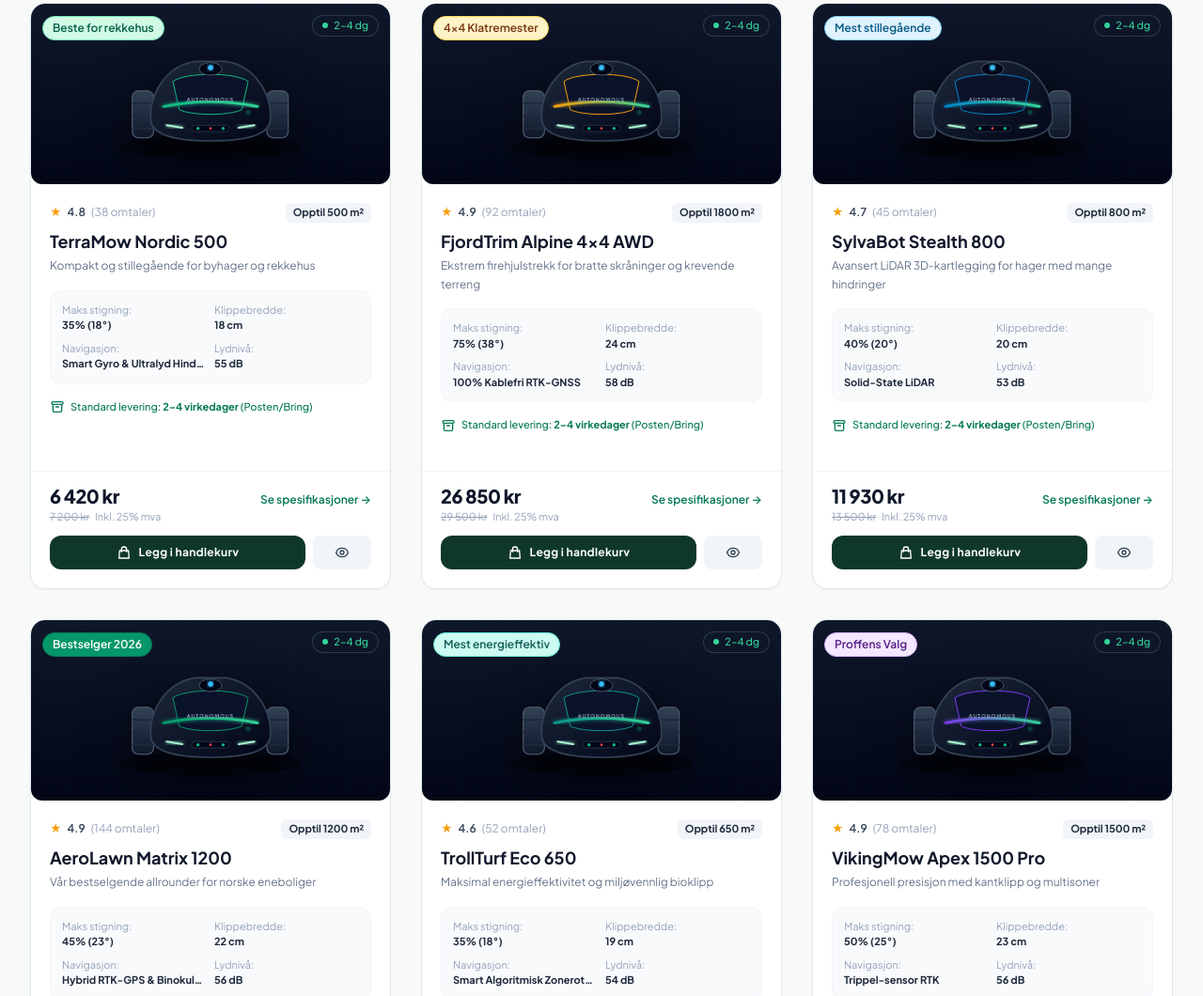
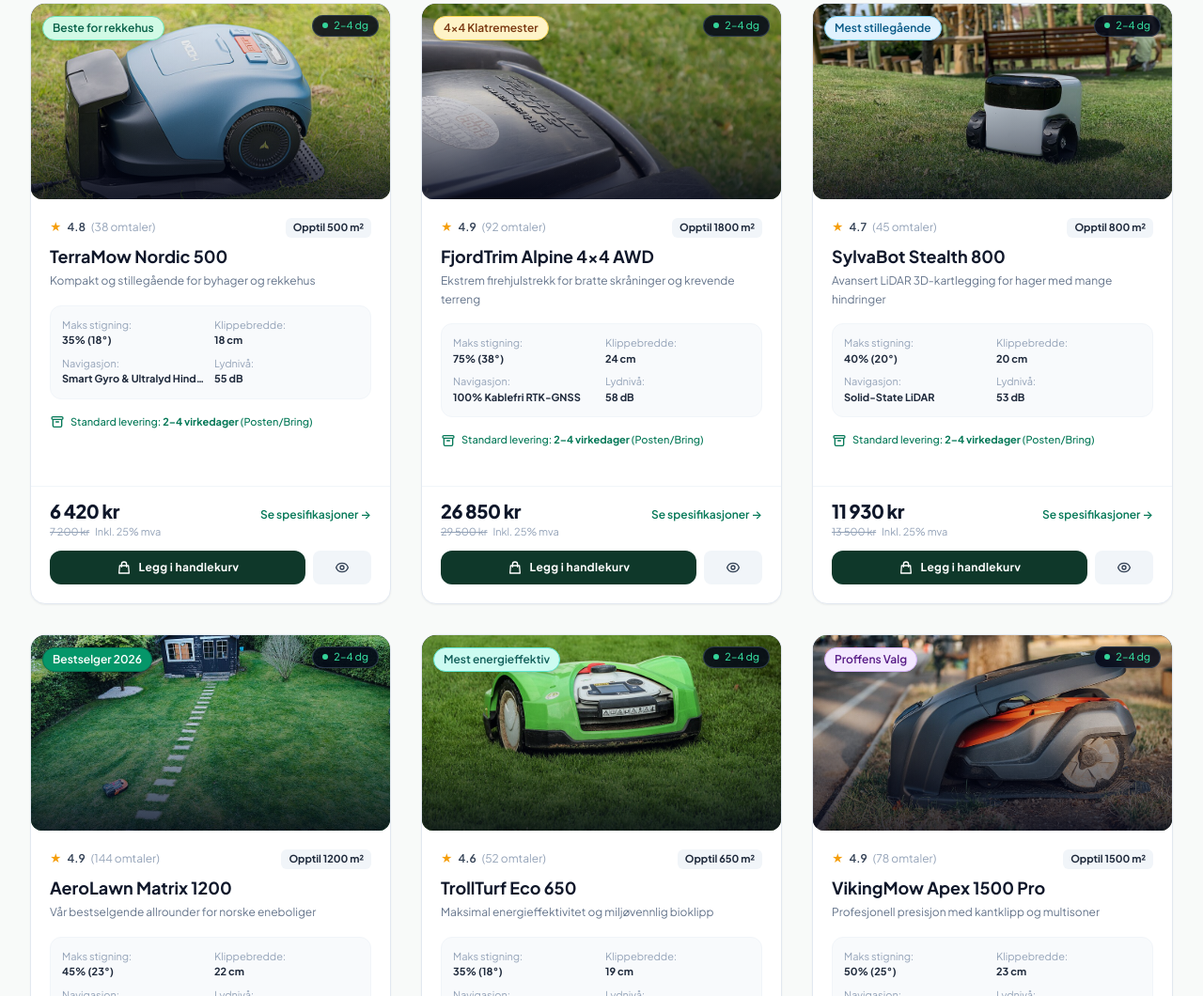
Before and after one commit to katanazoro985-star/nordicmow-norge, a plain HTML site: page index.html in a window 1280 px wide. Shown: the part 1740-2800 px from the top of the page at 94% size. Drawn offline with nearby package versions, Linux system fonts and the light colour scheme.

Commit message:
Add files via upload

```diff
--- a/app.js
+++ b/app.js
@@ -33,6 +33,7 @@ const PRODUCTS = [
     badge: 'Beste for rekkehus',
     badgeColor: 'bg-emerald-100 text-emerald-800 border-emerald-300',
     colorHex: '#10B981',
+    image: 'images/mower-1.jpg',
     description: 'En smidig og ekstremt stillegående robotklipper tilpasset mindre gressplener opptil 500 m². Utstyrt med nattklipp-modus og automatisk regnsensor som sikrer feilfritt klipperesultat i all slags norsk sommervær.',
     features: [
       'Ultrastillegående børsteløs motor (55 dB)',
@@ -65,6 +66,7 @@ const PRODUCTS = [
     badge: '4x4 Klatremester',
     badgeColor: 'bg-amber-100 text-amber-900 border-amber-300',
     colorHex: '#F59E0B',
+    image: 'images/mower-2.jpg',
     description: 'Utviklet spesielt for kupert norsk vestland- og fjellandskap. Med individuell 4x4-hjulsdrift forserer FjordTrim Alpine stigninger på inntil 75% (38°) uten å skli. Helt uten behov for kantledning!',
     features: [
       'Ekte All-Wheel Drive (AWD) klatresystem',
@@ -97,6 +99,7 @@ const PRODUCTS = [
     badge: 'Mest stillegående',
     badgeColor: 'bg-sky-100 text-sky-800 border-sky-300',
     colorHex: '#0284C7',
+    image: 'images/mower-3.jpg',
     description: 'SylvaBot Stealth 800 skanner plenen med militærklasse 3D-LiDAR 30 ganger i sekundet. Den unngår automatisk leker, hagemøbler, pinnsvin og kjæledyr – millimeterpresisjon uten behov for kabler.',
     features: [
       '3D LiDAR navigasjon som fungerer like godt i mørket',
@@ -129,6 +132,7 @@ const PRODUCTS = [
     badge: 'Bestselger 2026',
     badgeColor: 'bg-emerald-600 text-white border-emerald-700',
     colorHex: '#059669',
+    image: 'images/mower-4.jpg',
     description: 'Norges mest populære robotklipper i premiumklassen. Kombinerer satellitt-RTK med doble AI-kameraer som gjør at den aldri mister signalet, selv under store furutrær eller nær høye vegger.',
     features: [
       'Dobbelt kamerasystem med aktiv nattsyn-belysning',
@@ -161,6 +165,7 @@ const PRODUCTS = [
     badge: 'Mest energieffektiv',
     badgeColor: 'bg-teal-100 text-teal-800 border-teal-300',
     colorHex: '#0D9488',
+    image: 'images/mower-5.jpg',
     description: 'En økonomisk og miljøvennlig klipper med avansert mikrogjødslingsteknologi. Finhakker gresset til naturlig næring for plenen, reduserer mose og holder plenen dypgrønn gjennom hele sesongen.',
     features: [
       'Optimalisert lavforbruk-motor (kun 8 kWh per måned)',
@@ -193,6 +198,7 @@ const PRODUCTS = [
     badge: 'Proffens Valg',
     badgeColor: 'bg-purple-100 text-purple-900 border-purple-300',
     colorHex: '#7C3AED',
+    image: 'images/mower-6.jpg',
     description: 'Apex 1500 Pro er bygget for finskårne plener med høye krav. Den patenterte Cut-To-Edge teknologien klipper helt inntil murer og bedkanter, så du slipper å bruke kanttrimmer manuelt.',
     features: [
       'Cut-To-Edge sidesentrert klippesystem',
@@ -225,6 +231,7 @@ const PRODUCTS = [
     badge: 'Ekstrem Kapasitet',
     badgeColor: 'bg-slate-900 text-emerald-400 border-slate-700',
     colorHex: '#1E293B',
+    image: 'images/mower-7.jpg',
     description: 'Et kraftverk av en robotklipper for herregårder, bedriftsområder og store hageanlegg. Med 32 cm dobbel klippeskive og kraftige børsteløse motorer klipper den inntil 3 000 m² på rekordtid.',
     features: [
       'Dobbelt klippeaggregat på 32 cm',
@@ -257,6 +264,7 @@ const PRODUCTS = [
     badge: 'Beste Pris',
     badgeColor: 'bg-blue-100 text-blue-900 border-blue-300',
     colorHex: '#2563EB',
+    image: 'images/mower-8.jpg',
     description: 'Enkel, pålitelig og rimelig kvalitetsklipper for deg som bare vil ha en velstelt plen uten kompliserte innstillinger. Pakk ut, koble til, og la PolarGlide gjøre jobben.',
     features: [
       'Ett-trykks hurtigstart på klipperen',
@@ -289,6 +297,7 @@ const PRODUCTS = [
     badge: 'Trygg for kjæledyr',
     badgeColor: 'bg-rose-100 text-rose-900 border-rose-300',
     colorHex: '#E11D48',
+    image: 'images/mower-9.jpg',
     description: 'AuroraView 1000 er utstyrt med en nevral AI-prosessor trent på over 200 000 hageobjekter. Den gjenkjenner og svinger trygt unna leker, hageslanger, hunder, katter og sovende pinnsvin.',
     features: [
       'Sanntids AI-klassifisering av hindringer',
@@ -321,6 +330,7 @@ const PRODUCTS = [
     badge: 'Bygget for Norge',
     badgeColor: 'bg-emerald-800 text-emerald-100 border-emerald-600',
     colorHex: '#064E3B',
+    image: 'images/mower-10.jpg',
     description: 'Spesialkonstruert for å mestre vått norsk gress som tetter vanlige klippere. Med rustfrie komponenter, flytende klippedekk og ekstra dreiemoment takler Fjell 2200 grovt gress og ujevn torv med glans.',
     features: [
       'Selvrensende klippedekk som hindrer oppsamling av vått gress',
@@ -352,104 +362,32 @@ const state = {
   lang: 'no' // 'no' or 'en'
 };
 
-// 3. SVG GENERATOR FOR ROBOT LAWN MOWERS
-// Generates sleek, futuristic, high-tech robot lawn mower illustrations
+// 3. VISUAL RENDERER FOR ROBOT LAWN MOWERS (REAL PRODUCT PHOTOS)
 function renderMowerSVG(product, isDetail = false) {
-  const size = isDetail ? 'w-full h-72' : 'w-full h-48';
+  const heightClass = isDetail ? 'h-72' : 'h-52';
   return `
-    <div class="${size} flex items-center justify-center p-4 relative overflow-hidden bg-gradient-to-b from-slate-900 to-slate-950 rounded-xl">
-      <!-- Ambient Glow Behind Mower -->
-      <div class="absolute inset-0 bg-radial from-emerald-500/20 via-transparent to-transparent opacity-60"></div>
+    <div class="w-full ${heightClass} relative overflow-hidden bg-slate-900 rounded-xl group/photo">
+      <!-- Real High-Resolution Product Photo -->
+      <img
+        src="${product.image}"
+        alt="${product.name}"
+        class="w-full h-full object-cover object-center transition-transform duration-700 ease-out group-hover/photo:scale-108"
+        loading="lazy"
+        onerror="this.onerror=null; this.src='https://images.unsplash.com/photo-1558904541-efa8c4a08931?auto=format&fit=crop&w=800&q=80';"
+      />
 
-      <!-- Tech Grid Lines -->
-      <svg class="absolute inset-0 w-full h-full opacity-10 pointer-events-none" xmlns="http://www.w3.org/2000/svg">
-        <defs>
-          <pattern id="grid-${product.id}" width="20" height="20" patternUnits="userSpaceOnUse">
-            <path d="M 20 0 L 0 0 0 20" fill="none" stroke="#10B981" stroke-width="0.5"/>
-          </pattern>
-        </defs>
-        <rect width="100%" height="100%" fill="url(#grid-${product.id})" />
-      </svg>
-
-      <!-- Sleek Robot Mower Vector -->
-      <svg viewBox="0 0 400 240" class="w-full h-full max-h-56 filter drop-shadow-[0_15px_25px_rgba(0,0,0,0.6)] transition-transform duration-500 hover:scale-105" xmlns="http://www.w3.org/2000/svg">
-        <defs>
-          <linearGradient id="bodyGrad-${product.id}" x1="0%" y1="0%" x2="100%" y2="100%">
-            <stop offset="0%" stop-color="#1E293B"/>
-            <stop offset="50%" stop-color="#0F172A"/>
-            <stop offset="100%" stop-color="#020617"/>
-          </linearGradient>
-          <linearGradient id="accentGrad-${product.id}" x1="0%" y1="0%" x2="100%" y2="0%">
-            <stop offset="0%" stop-color="${product.colorHex}"/>
-            <stop offset="100%" stop-color="#34D399"/>
-          </linearGradient>
-          <linearGradient id="wheelGrad" x1="0%" y1="0%" x2="0%" y2="100%">
-            <stop offset="0%" stop-color="#334155"/>
-            <stop offset="100%" stop-color="#0F172A"/>
-          </linearGradient>
-          <filter id="glow-${product.id}" x="-20%" y="-20%" width="140%" height="140%">
-            <feGaussianBlur stdDeviation="3" result="blur"/>
-            <feComposite in="SourceGraphic" in2="blur" operator="over"/>
-          </filter>
-        </defs>
-
-        <!-- Shadow on Grass -->
-        <ellipse cx="200" cy="205" rx="145" ry="18" fill="#000000" opacity="0.45"/>
-
-        <!-- Rear Wheels (Large All-Terrain) -->
-        <g id="wheels">
-          <!-- Left Rear Wheel -->
-          <rect x="75" y="115" width="34" height="75" rx="10" fill="url(#wheelGrad)" stroke="#475569" stroke-width="2"/>
-          <line x1="75" y1="135" x2="109" y2="135" stroke="#1E293B" stroke-width="3"/>
-          <line x1="75" y1="155" x2="109" y2="155" stroke="#1E293B" stroke-width="3"/>
-          <line x1="75" y1="175" x2="109" y2="175" stroke="#1E293B" stroke-width="3"/>
-
-          <!-- Right Rear Wheel -->
-          <rect x="290" y="115" width="34" height="75" rx="10" fill="url(#wheelGrad)" stroke="#475569" stroke-width="2"/>
-          <line x1="290" y1="135" x2="324" y2="135" stroke="#1E293B" stroke-width="3"/>
-          <line x1="290" y1="155" x2="324" y2="155" stroke="#1E293B" stroke-width="3"/>
-          <line x1="290" y1="175" x2="324" y2="175" stroke="#1E293B" stroke-width="3"/>
-        </g>
-
-        <!-- Main Aerodynamic Body Chassis -->
-        <path d="M 105 165 C 100 120, 130 75, 175 68 L 225 68 C 270 75, 300 120, 295 165 C 290 185, 260 195, 200 195 C 140 195, 110 185, 105 165 Z" fill="url(#bodyGrad-${product.id})" stroke="#334155" stroke-width="2.5"/>
-
-        <!-- Top Hood Aero Wing -->
-        <path d="M 140 100 C 160 85, 240 85, 260 100 L 250 145 C 230 155, 170 155, 150 145 Z" fill="#0B132B" stroke="${product.colorHex}" stroke-width="1.5"/>
-
-        <!-- Dynamic Accent Racing Stripes -->
-        <path d="M 125 140 Q 200 125 275 140" fill="none" stroke="url(#accentGrad-${product.id})" stroke-width="4" stroke-linecap="round" filter="url(#glow-${product.id})"/>
-
-        <!-- LiDAR / Vision Dome on Top -->
-        <ellipse cx="200" cy="80" rx="18" ry="10" fill="#020617" stroke="#475569" stroke-width="1.5"/>
-        <circle cx="200" cy="78" r="4" fill="#38BDF8" filter="url(#glow-${product.id})"/>
-
-        <!-- Front Ultrasonic & AI Optical Camera Bar -->
-        <rect x="170" y="170" width="60" height="10" rx="5" fill="#020617" stroke="#334155" stroke-width="1"/>
-        <circle cx="180" cy="175" r="2.5" fill="#10B981"/>
-        <circle cx="200" cy="175" r="2" fill="#EF4444"/>
-        <circle cx="220" cy="175" r="2.5" fill="#10B981"/>
-
-        <!-- Headlight LED Bars (Nordic Night Vision) -->
-        <path d="M 130 170 L 155 174" stroke="#A7F3D0" stroke-width="3" stroke-linecap="round" filter="url(#glow-${product.id})"/>
-        <path d="M 270 170 L 245 174" stroke="#A7F3D0" stroke-width="3" stroke-linecap="round" filter="url(#glow-${product.id})"/>
-
-        <!-- Power / Status Indicator -->
-        <circle cx="200" cy="115" r="3" fill="#10B981" class="pulse-dot"/>
-
-        <!-- Model Subtitle Tag on Body -->
-        <text x="200" y="132" font-family="'Plus Jakarta Sans', sans-serif" font-size="8" font-weight="700" fill="#94A3B8" text-anchor="middle" letter-spacing="1.5">AUTONOMOUS</text>
-      </svg>
+      <!-- Subtle Dark Vignette & Tech Gradient Overlay -->
+      <div class="absolute inset-0 bg-gradient-to-t from-slate-950/80 via-slate-950/20 to-transparent pointer-events-none"></div>
 
       <!-- Badge Overlay Top Left -->
-      <div class="absolute top-3 left-3">
-        <span class="inline-flex items-center px-2.5 py-1 rounded-full text-xs font-semibold ${product.badgeColor} border shadow-sm">
+      <div class="absolute top-3 left-3 z-10">
+        <span class="inline-flex items-center px-2.5 py-1 rounded-full text-xs font-semibold ${product.badgeColor} border shadow-md backdrop-blur-md">
           ${product.badge}
         </span>
       </div>
 
       <!-- Quick Delivery Pill Top Right -->
-      <div class="absolute top-3 right-3 bg-slate-900/80 backdrop-blur-md border border-slate-700/80 rounded-full px-2.5 py-0.5 text-[11px] font-medium text-emerald-400 flex items-center gap-1.5">
+      <div class="absolute top-3 right-3 z-10 bg-slate-950/85 backdrop-blur-md border border-slate-700/80 rounded-full px-2.5 py-0.5 text-[11px] font-medium text-emerald-400 flex items-center gap-1.5 shadow-md">
         <span class="w-1.5 h-1.5 rounded-full bg-emerald-400 animate-ping"></span>
         2–4 dg
       </div>
--- a/styles.css
+++ b/styles.css
@@ -116,6 +116,15 @@ body {
   box-shadow: 0 20px 30px -10px rgba(15, 56, 42, 0.12), 0 0 0 1px rgba(16, 185, 129, 0.4);
 }
 
+.group\/photo img {
+  transition: transform 0.6s cubic-bezier(0.16, 1, 0.3, 1);
+}
+
+.group\/photo:hover img,
+.product-card:hover .group\/photo img {
+  transform: scale(1.06);
+}
+
 /* Custom interactive buttons */
 .btn-primary {
   background: #0F382A;
```
Also changed, not shown: index.html (+18 -20 lines).
